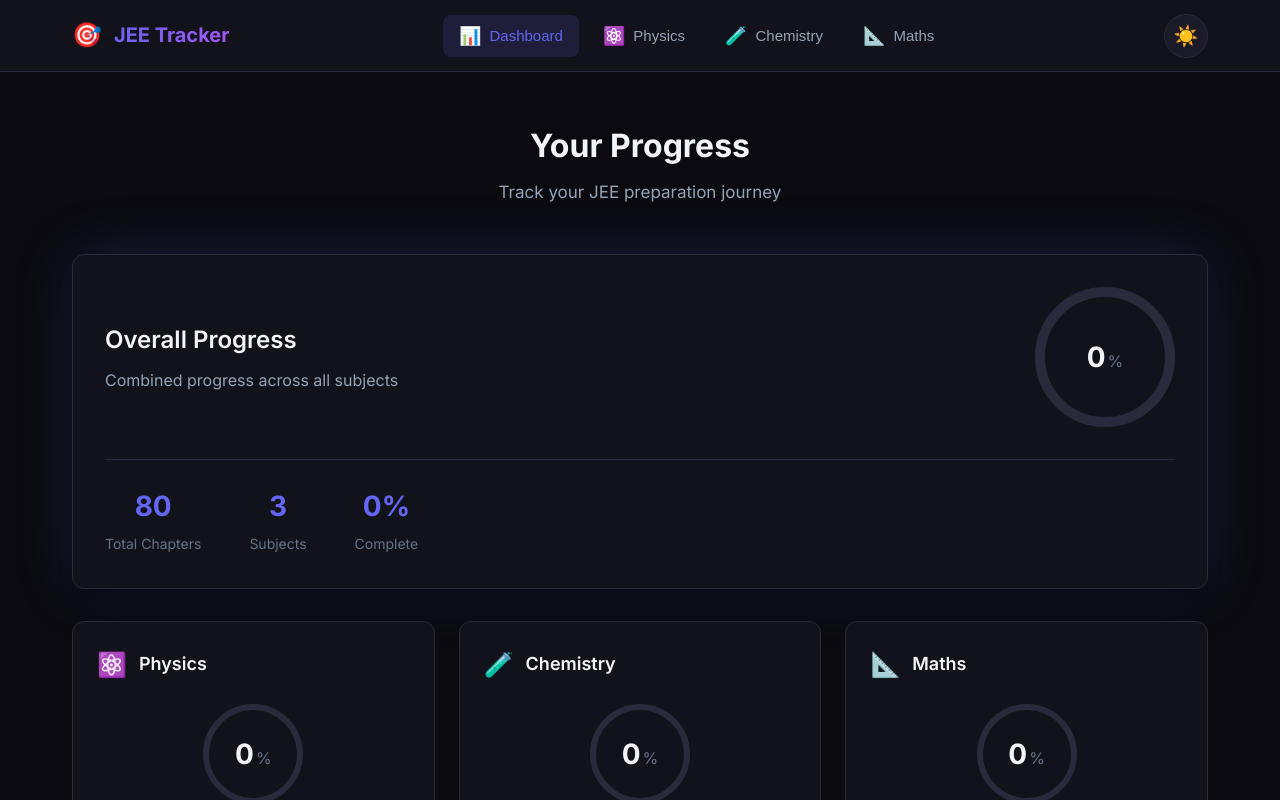
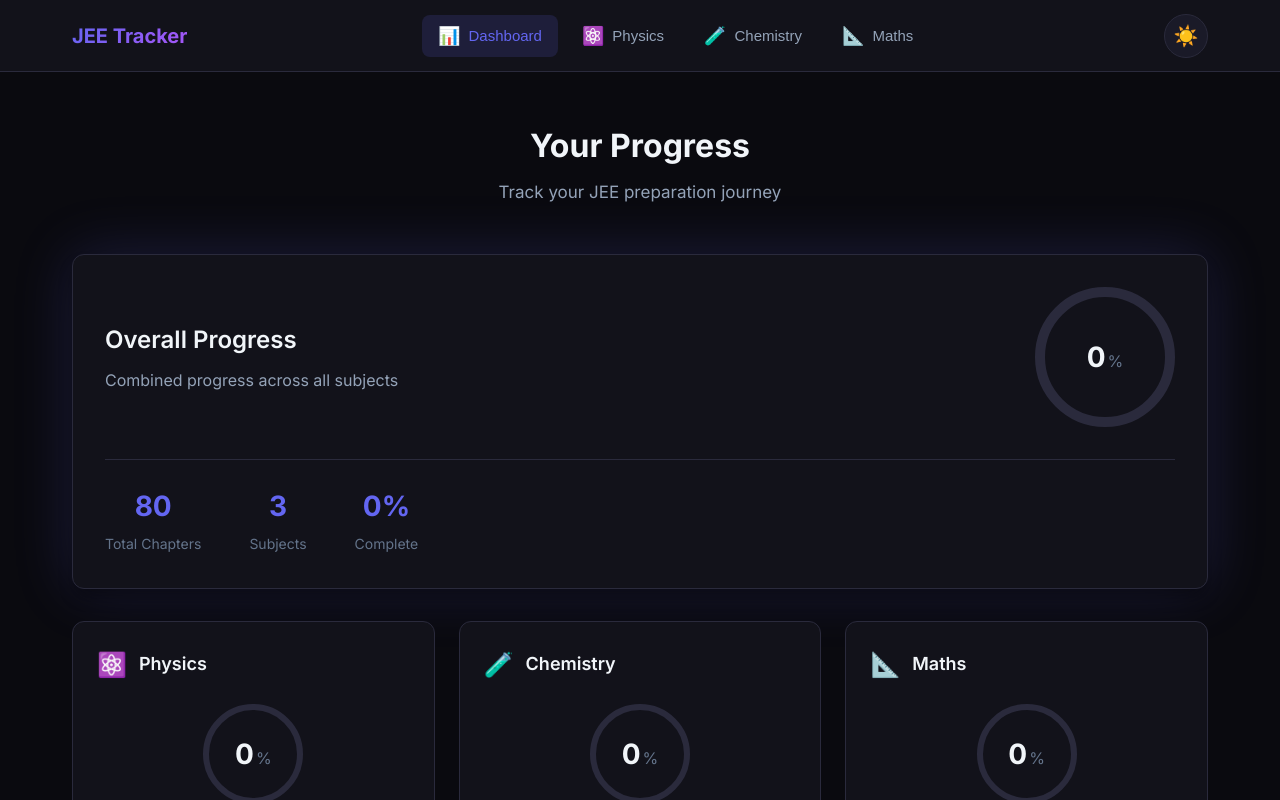
Before and after one commit to Namankatiyar/pcm-tracker, a React (Vite) app: page / in a window 1280 px wide. Shown: the top 800 px of the page. Built offline with nearby package versions, Linux system fonts and the light colour scheme.

Commit message:
removed emoji

```diff
--- a/src/components/Header.tsx
+++ b/src/components/Header.tsx
@@ -19,7 +19,7 @@ export function Header({ currentView, onNavigate, theme, onThemeToggle }: Header
         <header className="header">
             <div className="header-content">
                 <div className="logo">
-                    <span className="logo-icon">🎯</span>
+
                     <span className="logo-text">JEE Tracker</span>
                 </div>
 
```
